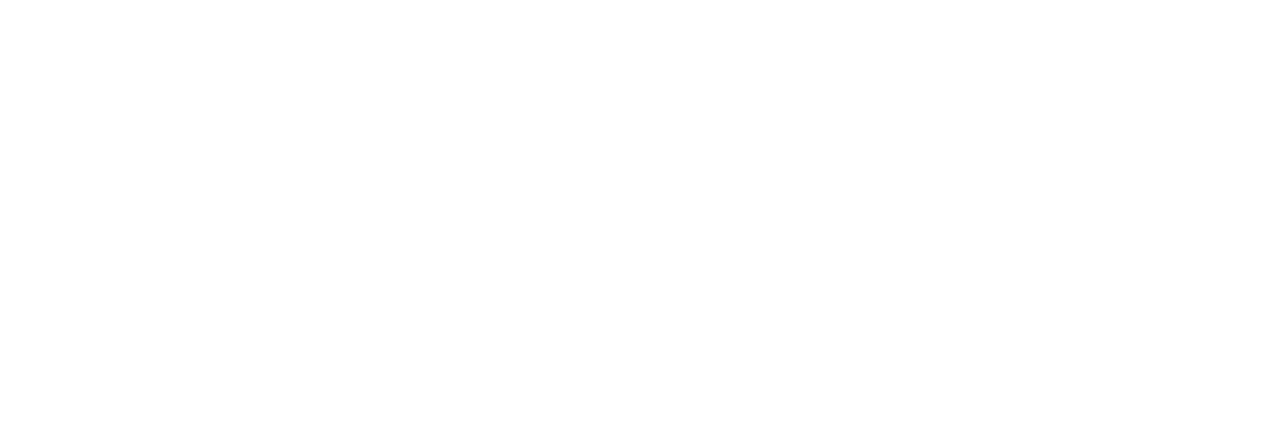
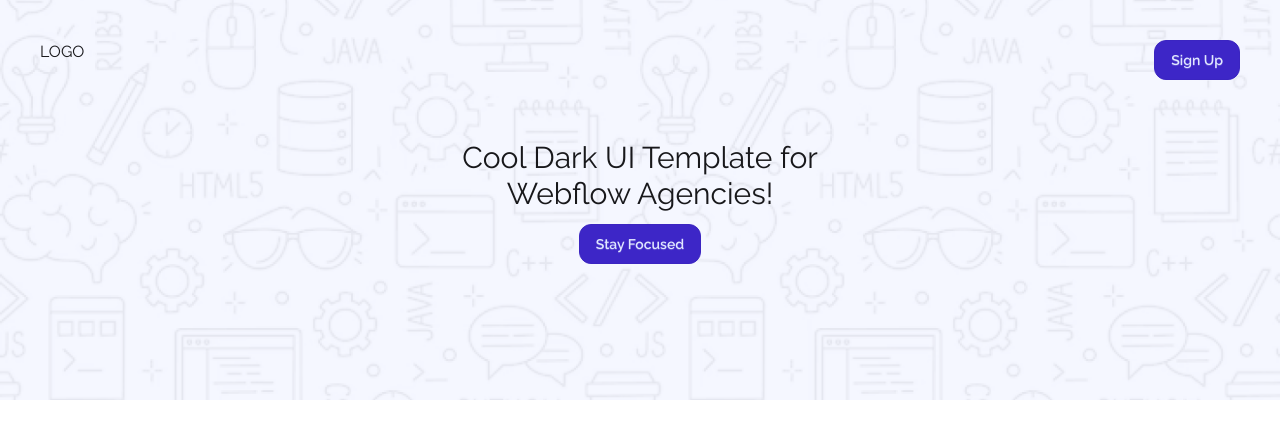
Before and after one commit to asifemran890/Landing-Launchpad, a plain HTML site: page index.html in a window 1280 px wide. Drawn offline with nearby package versions, Linux system fonts and the light colour scheme.

Commit message:
compelet my hero bg

```diff
--- a/index.html
+++ b/index.html
@@ -5,6 +5,47 @@
     <meta name="viewport" content="width=device-width, initial-scale=1.0" />
     <title>Landing Launchpad</title>
     <script src="https://cdn.jsdelivr.net/npm/@tailwindcss/browser@4"></script>
+    <link
+      href="https://cdn.jsdelivr.net/npm/daisyui@5"
+      rel="stylesheet"
+      type="text/css"
+    />
+    <!-- google font cdn -->
+    <link rel="preconnect" href="https://fonts.googleapis.com" />
+    <link rel="preconnect" href="https://fonts.gstatic.com" crossorigin />
+    <link
+      href="https://fonts.googleapis.com/css2?family=Raleway:ital,wght@0,100..900;1,100..900&display=swap"
+      rel="stylesheet"
+    />
+    <style>
+      * {
+        font-family: "Raleway", sans-serif;
+      }
+    </style>
   </head>
-  <body></body>
+  <body>
+    <!-- hero bg  -->
+    <header
+      class="h-[400px] w-full bg-cover bg-center bg-no-repeat"
+      style="background-image: url('/Assets/Hero-bg.png')"
+    >
+      <div class="flex justify-between p-10">
+        <ul>
+          <li>LOGO</li>
+        </ul>
+        <button class="btn btn-active rounded-xl btn-primary">Sign Up</button>
+      </div>
+      <div>
+        <p class="text-3xl text-center mt-5">
+          Cool Dark UI Template for<br />
+          Webflow Agencies!
+        </p>
+        <div class="flex justify-center mt-3">
+          <button class="btn btn-active rounded-xl btn-primary">
+            Stay Focused
+          </button>
+        </div>
+      </div>
+    </header>
+  </body>
 </html>
```
Also changed, not shown: tailwind.config.js (added).
